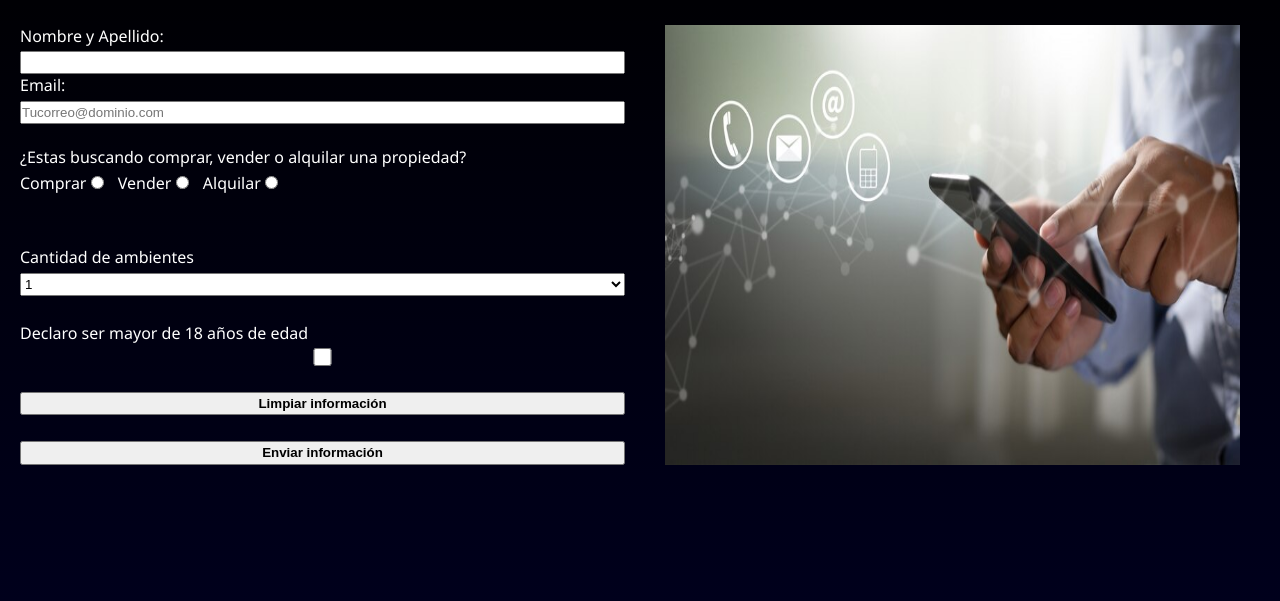
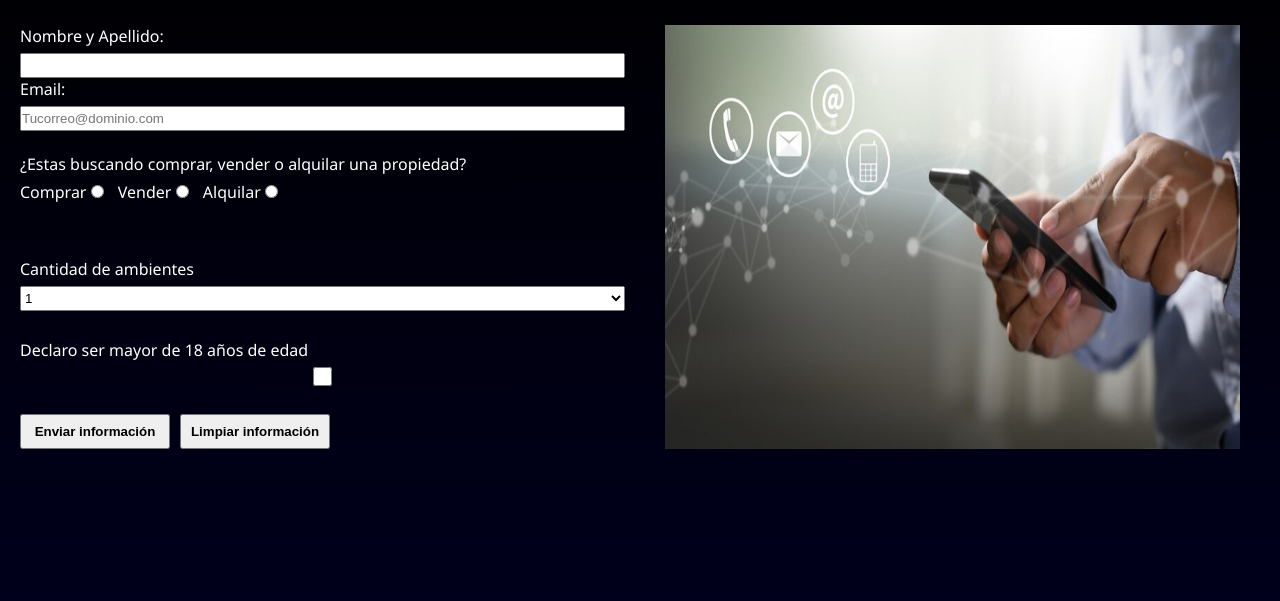
Before and after one commit to nmuradas/muradasPropiedas-muradasNestor, a plain HTML site: page pages/contacto.html in a window 1280 px wide. Shown: the part 98-699 px from the top of the page. Drawn offline with Linux system fonts and the light colour scheme.

Commit message:
subo modificación FLEX a los buttons de contacto

```diff
--- a/css/style.css
+++ b/css/style.css
@@ -154,6 +154,16 @@ button[type='reset'] {
 .tabla {
 color: black;
 font-weight: bold;
+}
+
+.contactButtons {
+    display: flex;
+    gap: 10px;
+}
+
+.contactButtons button {
+    width: 150px;
+    padding: 5px;
 }
 
 
--- a/pages/contacto.html
+++ b/pages/contacto.html
@@ -60,9 +60,10 @@
             <label for="confirmar">Declaro ser mayor de 18 años de edad</label>
             <input type="checkbox" name="confirmar" id="confirmar">
     <br>
-            <button type="reset">Limpiar información</button>
-            <br>
-            <button type="submit">Enviar información</button>
+            <div class="contactButtons">
+                <button type="submit">Enviar información</button>
+                <button type="reset">Limpiar información</button>
+            </div>
         </form>
     </main>
     <br>
```
